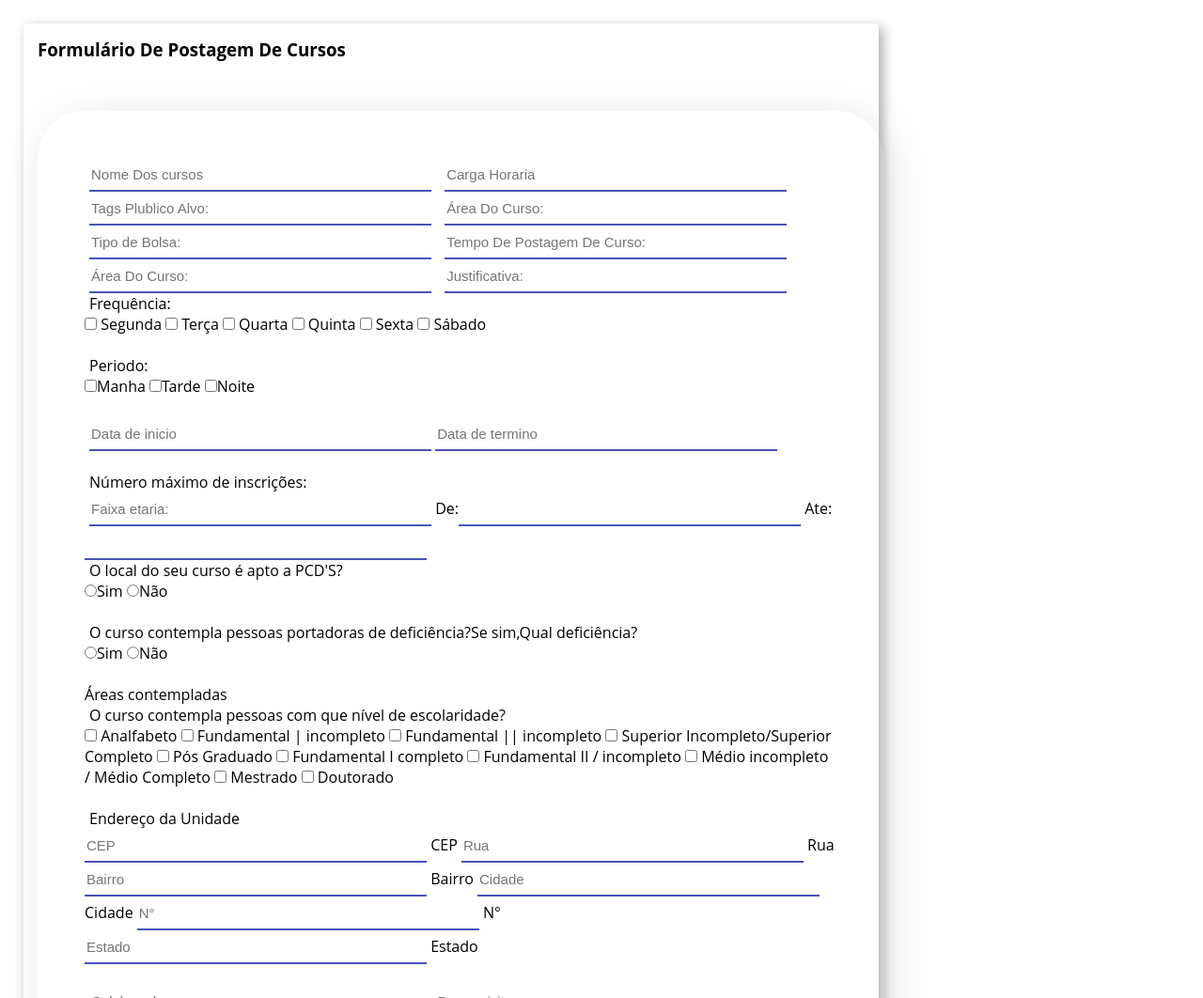
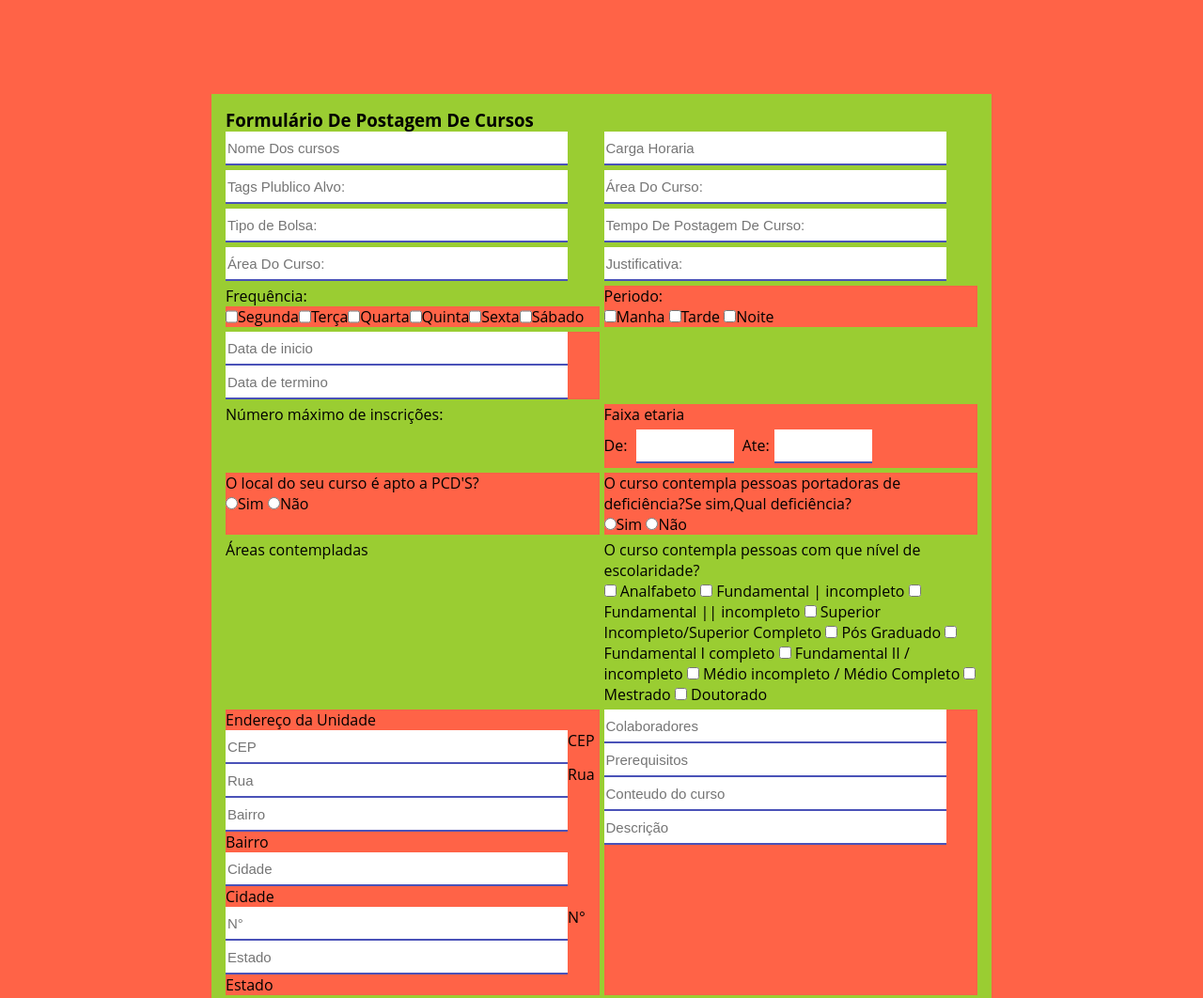
Before and after one commit to lisahtoledo/edup, a plain HTML site: page postagem-de-curso.html in a window 1280 px wide. Shown: the top 1062 px of the page at 94% size. Drawn offline with Linux system fonts and the light colour scheme.

Commit message:
form post course (incomplet)

```diff
--- a/postagem-de-curso.html
+++ b/postagem-de-curso.html
@@ -4,7 +4,7 @@
     <meta charset="UTF-8">
     <meta name="viewport" content="width=device-width, initial-scale=1.0">
     <title>Document</title>
-    <link rel="stylesheet" href="./src/styles.css">
+    <link rel="stylesheet" href="./src/postCourse.css">
     <!-- <link rel="stylesheet" href="https://stackpath.bootstrapcdn.com/bootstrap/4.4.1/css/bootstrap.min.css" integrity="sha384-Vkoo8x4CGsO3+Hhxv8T/Q5PaXtkKtu6ug5TOeNV6gBiFeWPGFN9MuhOf23Q9Ifjh" crossorigin="anonymous"> -->
 
 </head>
@@ -50,7 +50,7 @@
 
 
 
-            <section class="container2">
+
             <label class="labels">
             <span>Frequência:</span>
 
@@ -63,7 +63,7 @@
                 <input type="checkbox"/> Sábado
             </section>
             </label>
-        </section>
+
 
             <section class="container">
             <label class="labels">
@@ -88,13 +88,12 @@
             </label>
 
             <section class="container">
-            <label class="labels">
-                <input type="text" class="nome" name="nome" id="name" placeholder="Faixa etaria:">
-
-                De:<input type="text"/>
-                Ate:<input type="text"/>
-            </label>
-        </section>
+                <label class="labels">
+                    <span>Faixa etaria</span><br />
+                    De: <input type="text" class="short"/>
+                    Ate:<input type="text" class="short"/>
+                </label>
+            </section>
 
             <section class="container">
             <label class="labels">
--- /dev/null
+++ b/src/postCourse.css
@@ -0,0 +1,55 @@
+* {
+    margin: 0;
+    padding: 0;
+}
+body {
+    font-size: 1em;
+    font-family: 'Open Sans', sans-serif;
+}
+
+a {
+    text-decoration: none;
+    color: #000;
+}
+
+.container {
+    display: flex;
+    flex-basis: 1000px;
+    flex-wrap: wrap;
+    background-color: tomato;
+}
+
+.session {
+    margin: 0 auto;
+    background-color: yellowgreen;
+    max-width: 800px;
+    margin-top: 100px;
+    padding: 15px;
+}
+
+.form {
+    display: grid;
+    grid-template-columns: repeat(2,1fr);
+    grid-gap: 5px;
+}
+
+.labels input[type=text], input[type=password]{
+    width: 45vh;
+    font-size: 15px;
+    border:0px solid #000;
+    border-bottom: 2px solid rgb(74, 82, 184);
+    height: 30px;
+    padding: 2px;
+
+}
+
+.labels input.short {
+    width: 12.5vh;
+    margin: 5px;
+}
+
+@media(max-width: 576px) {
+    .form {
+        grid-template-columns: 1fr;
+    }
+}
```
Also changed, not shown: chooseUserOrEmpresa.html (+1 -1 lines).
